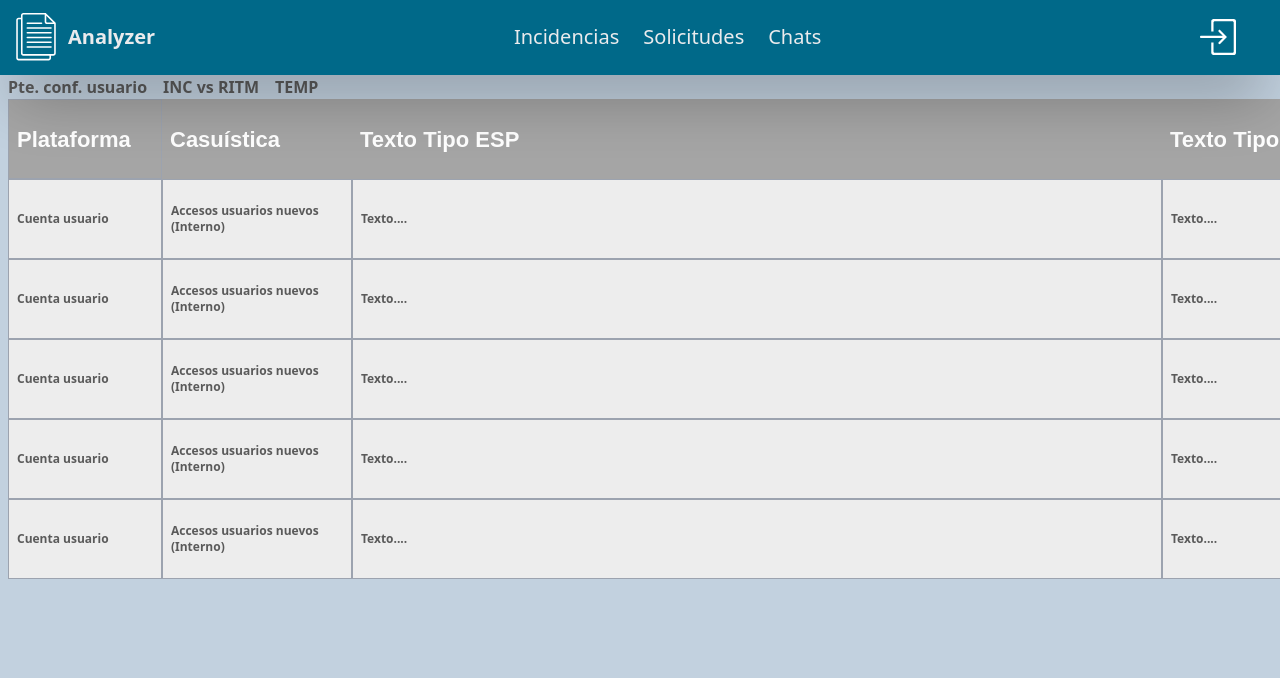
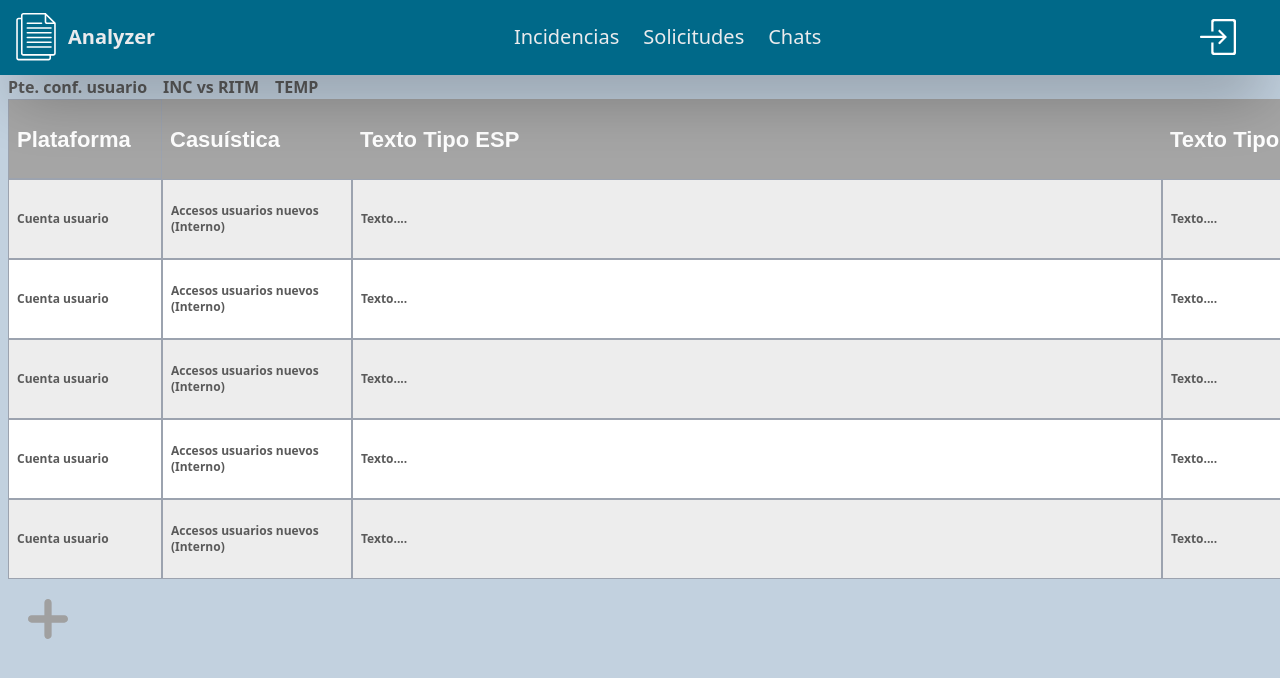
Before and after one commit to brenosantin96/brenoAnalyzer01front, a Next.js app: page /helptexts in a window 1280 px wide. Shown: the top 678 px of the page. Built offline with nearby package versions, Linux system fonts and the light colour scheme.

Commit message:
modifiedTable

```diff
--- a/src/app/helptexts/page.tsx
+++ b/src/app/helptexts/page.tsx
@@ -19,7 +19,7 @@ const HelpTexts = () => {
         <>
             <Navbar onClick={() => setSelectActive(false)} />
 
-            <div className='bg-[#C2D1DF] overflow-y-hidden'>
+            <div className='bg-[#C2D1DF]'>
                 <Table/>
             </div>
         </>
--- a/src/components/Icon/Icon.tsx
+++ b/src/components/Icon/Icon.tsx
@@ -6,6 +6,7 @@ import LoginSVG from './LoginSVG'
 import { SVGPassword } from './SVGPassword'
 import { SVGperson } from './SVGperson'
 import LogoutSVG from './LogoutSVG'
+import { PlusIconSVG } from './PlusIconSVG'
 
 type Props = {
     svg: string;
@@ -27,6 +28,7 @@ export const Icon = ({ svg, width, height, fillColor, strokeColor, classNam }: P
             {svg === "logout" && <LogoutSVG height={height} width={width} fillColor={fillColor} />}
             {svg === "key" && <SVGPassword height={height} width={width} />}
             {svg === "person" && <SVGperson height={height} width={width} />}
+            {svg === "plusIcon" && <PlusIconSVG height={height} width={width} fillColor={fillColor} />}
         </div>
     )
 }
--- /dev/null
+++ b/src/components/Icon/PlusIconSVG.tsx
@@ -0,0 +1,24 @@
+import React from 'react'
+
+type Props = {
+    width: string;
+    height: string;
+    fillColor?: string;
+    strokeColor?: string;
+}
+
+export const PlusIconSVG = ({ width, height, fillColor, strokeColor }: Props) => {
+    return (
+        <svg fill={fillColor} version="1.1" id="Capa_1" xmlns="http://www.w3.org/2000/svg"
+            width={width} height={height} viewBox="0 0 45.402 45.402">
+            <g>
+                <path d="M41.267,18.557H26.832V4.134C26.832,1.851,24.99,0,22.707,0c-2.283,0-4.124,1.851-4.124,4.135v14.432H4.141
+		c-2.283,0-4.139,1.851-4.138,4.135c-0.001,1.141,0.46,2.187,1.207,2.934c0.748,0.749,1.78,1.222,2.92,1.222h14.453V41.27
+		c0,1.142,0.453,2.176,1.201,2.922c0.748,0.748,1.777,1.211,2.919,1.211c2.282,0,4.129-1.851,4.129-4.133V26.857h14.435
+		c2.283,0,4.134-1.867,4.133-4.15C45.399,20.425,43.548,18.557,41.267,18.557z"/>
+            </g>
+        </svg>
+
+
+    )
+}
--- a/src/components/Table.tsx
+++ b/src/components/Table.tsx
@@ -1,6 +1,7 @@
-import React, { useState } from 'react';
+import React, { useEffect, useState } from 'react';
 import Row from './TableRow';
 import { columnWidths } from '@/utils/TableTextsUtils';
+import { Icon } from './Icon/Icon';
 
 type SelectedCell = { row: number | null, col: number | null };
 
@@ -29,31 +30,66 @@ const Table = () => {
 
 
 
-  //Evento de controle do teclado
-  const controlKeypadMovement = (arrowKey : KeyboardEvent) => {
+  // Evento de controle do teclado
+  const controlKeypadMovement = (event: KeyboardEvent) => {
+    let newSelectedCell = { ...selectedCell };
 
-    if(arrowKey.key === "up"){
-
-    }
-    if(arrowKey.key === "right"){
-
-    }
-    if(arrowKey.key === "down"){
-
-    }
-    if(arrowKey.key === "left"){
-
+    switch (event.key) {
+      case 'ArrowUp':
+        if (selectedCell.row! > 0) {
+          newSelectedCell.row = selectedCell.row! - 1;
+        }
+        break;
+      case 'ArrowDown':
+        if (selectedCell.row! < tableData.length - 1) {
+          newSelectedCell.row = selectedCell.row! + 1;
+        }
+        break;
+      case 'ArrowLeft':
+        if (selectedCell.col! > 0) {
+          newSelectedCell.col = selectedCell.col! - 1;
+        }
+        break;
+      case 'ArrowRight':
+        if (selectedCell.col! < tableData[0].length - 1) {
+          newSelectedCell.col = selectedCell.col! + 1;
+        }
+        break;
+      default:
+        break;
     }
 
+    setSelectedCell(newSelectedCell);
+  };
+
+  const addLineToTable = () => {
+
+    const newLine = ["", "", "", "", "", ""];
+    let newTableData = [...tableData, newLine];
+
+    setTableData(newTableData);
 
   }
 
 
+  useEffect(() => {
+    const handleKeyDown = (event: KeyboardEvent) => {
+      controlKeypadMovement(event);
+    };
+
+    window.addEventListener('keydown', handleKeyDown);
+
+    return () => {
+      window.removeEventListener('keydown', handleKeyDown);
+    };
+  }, [selectedCell]);
+
+
 
   return (
-    <div className='bg-[#C2D1DF] overflow-y-hidden' onKeyUp={() => controlKeypadMovement}>
+    <div className='bg-[#C2D1DF]' onKeyUp={() => controlKeypadMovement}>
 
-      <div className='mt-[75px] bg-[#C2D1DF] overflow-y-hidden'>
+      <div className='mt-[75px] bg-[#C2D1DF]'>
         <ul className='ml-2 flex gap-4 font-bold text-[#5A5A5A] '>
           <li>
             <a className='hover:text-[#006989]' href="#">Pte. conf. usuario</a>
@@ -96,6 +132,11 @@ const Table = () => {
             widths={columnWidths}
           />
         ))}
+
+        <div onClick={addLineToTable} className='pl-5 pt-5'>
+          <Icon svg='plusIcon' height='40px' width='40px' fillColor='#A0A0A0' />
+        </div>
+
       </div>
     </div>
   );
--- a/src/components/TableCell.tsx
+++ b/src/components/TableCell.tsx
@@ -36,7 +36,7 @@ const TableCell = ({ value, isSelected, onClick, onChange, width, bgColor, fontS
     <div
       className={`${width} ${bgColor} ${fontSize} text-[#5A5A5A] text-wrap flex items-center text-left
       ${isSelected ? 'border-gray-600 border-2' : 'border border-gray-400'}
-      ${evenOrOddColor === 0 ? "bg-gray-300" : "bg-gray-100"}
+      ${evenOrOddColor === 0 ? "bg-gray-300" : "bg-white"}
       ${isEditing ? "pl-0" : "pl-2"}
       `}
 
```
Also changed, not shown: src/components/Icon/plusIconSvg.svg (added).
